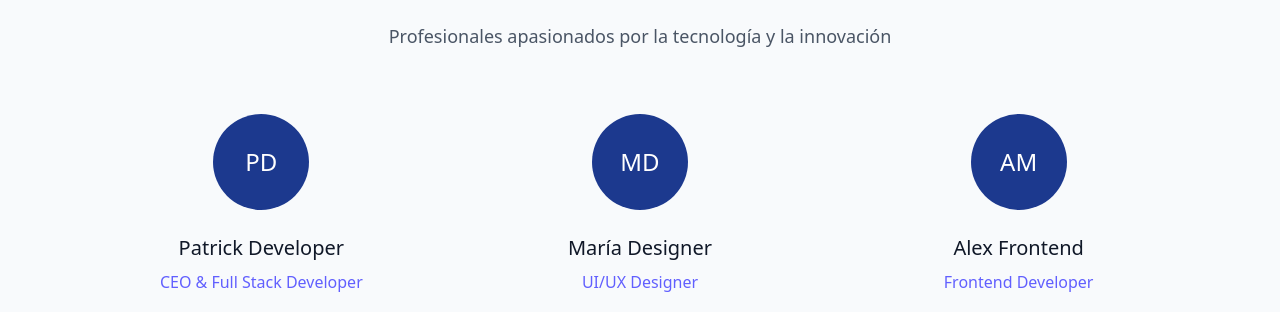
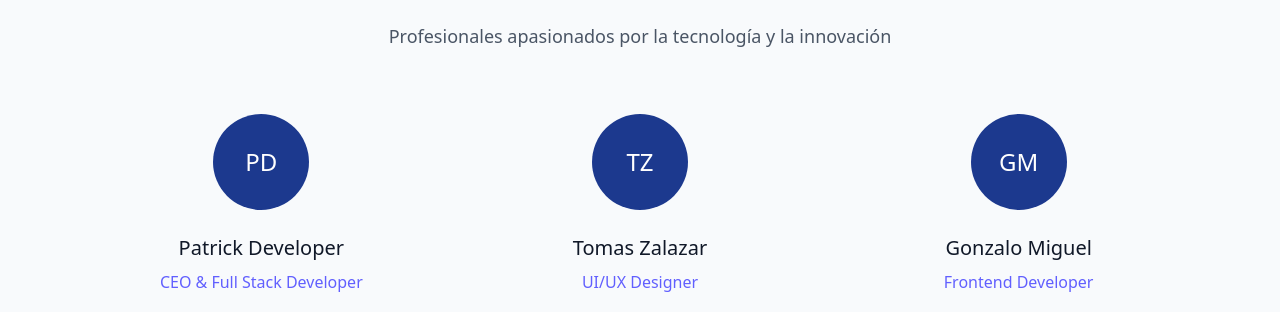
Before and after one commit to Patrick9913/orviumstudio, a Next.js app: page / in a window 1280 px wide. Shown: the part 3227-3539 px from the top of the page. Built offline with nearby package versions, Linux system fonts and the light colour scheme.

Commit message:
Update Names and DNS records

```diff
--- a/src/app/components/About.tsx
+++ b/src/app/components/About.tsx
@@ -168,9 +168,9 @@ export const About: React.FC = () => {
               whileHover={{ scale: 1.05, y: -5 }}
             >
               <div className="w-24 h-24 bg-blue-900 rounded-full mx-auto mb-6 flex items-center justify-center text-white text-2xl font-medium">
-                MD
+                TZ
               </div>
-              <h4 className="text-xl font-medium text-gray-900 mb-2">María Designer</h4>
+              <h4 className="text-xl font-medium text-gray-900 mb-2">Tomas Zalazar</h4>
               <p className="text-indigo-500 mb-4 font-medium">UI/UX Designer</p>
               <p className="text-gray-600 text-sm font-light leading-relaxed">
                 Experta en diseño de interfaces y experiencia de usuario con enfoque en conversión.
@@ -185,9 +185,9 @@ export const About: React.FC = () => {
               whileHover={{ scale: 1.05, y: -5 }}
             >
               <div className="w-24 h-24 bg-blue-900 rounded-full mx-auto mb-6 flex items-center justify-center text-white text-2xl font-medium">
-                AM
+                GM
               </div>
-              <h4 className="text-xl font-medium text-gray-900 mb-2">Alex Frontend</h4>
+              <h4 className="text-xl font-medium text-gray-900 mb-2">Gonzalo Miguel</h4>
               <p className="text-indigo-500 mb-4 font-medium">Frontend Developer</p>
               <p className="text-gray-600 text-sm font-light leading-relaxed">
                 Desarrollador especializado en interfaces de usuario y experiencias web modernas.
```
